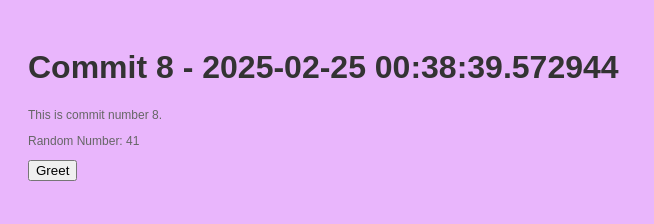
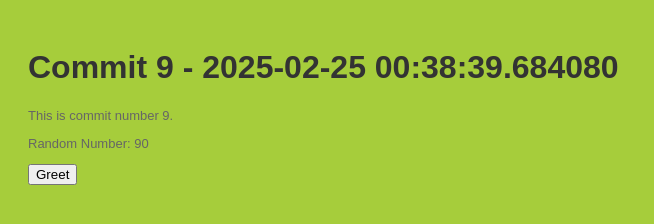
Before and after one commit to stiffs95/myrep-repo-20250225003832, a plain HTML site: page index.html in a window 1280 px wide. Shown: the whole page, without its empty margins (0-654 px from the left). Drawn offline with Linux system fonts and the light colour scheme.

Commit message:
📝 Commit 9 with HTML, CSS, and JS

```diff
--- a/index.html
+++ b/index.html
@@ -2,13 +2,13 @@
     <!DOCTYPE html>
     <html>
     <head>
-        <title>Commit 8 - 2025-02-25 00:38:39.572944</title>
+        <title>Commit 9 - 2025-02-25 00:38:39.684080</title>
         <link rel="stylesheet" href="style.css">
     </head>
     <body>
-        <h1>Commit 8 - 2025-02-25 00:38:39.572944</h1>
-        <p>This is commit number 8.</p>
-        <p>Random Number: 41</p>
+        <h1>Commit 9 - 2025-02-25 00:38:39.684080</h1>
+        <p>This is commit number 9.</p>
+        <p>Random Number: 90</p>
         <button onclick="greet()">Greet</button>
         <script src="script.js"></script>
     </body>
--- a/script.js
+++ b/script.js
@@ -2,4 +2,4 @@
     function greet() {
         alert('Hello from commit ' + commitNumber + '!');
     }
-    var commitNumber = 8;
+    var commitNumber = 9;
--- a/style.css
+++ b/style.css
@@ -1,7 +1,7 @@
 
     body {
         font-family: Arial, sans-serif;
-        background-color: #e9b6fc;
+        background-color: #a6cd3b;
         padding: 20px;
     }
     h1 {
@@ -9,5 +9,5 @@
     }
     p {
         color: #666;
-        font-size: 12px;
+        font-size: 13px;
     }
```
